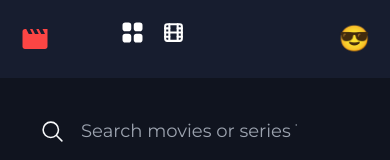
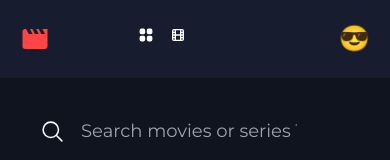
Before and after one commit to MafoaSteve9/App-de-divertissement, a React (Vite) app in the folder app-web-divertissement/: page / in a window 390 px wide. Shown: the top 160 px of the page. Built offline with nearby package versions, Linux system fonts and the light colour scheme; some icons are missing.

Commit message:
Modification de la taille des icons

```diff
--- a/app-web-divertissement/src/components/Aside.jsx
+++ b/app-web-divertissement/src/components/Aside.jsx
@@ -16,28 +16,28 @@ const location = useLocation()
     <div>
       <p className="flex text-[#fc4544] justify-center text-[30px] h-1/3"><MdMovie /></p>
     </div>
-    <div className="flex lg:flex-col sm:flex-row sm:gap-5 lg:gap-5 xl:gap-5">
+    <div className="flex lg:flex-col gap-mobile sm:flex-row sm:gap-5 lg:gap-5 xl:gap-5">
     <Link
         to="/"
-        className={`mx-2 text-[25px] text-white ${location.pathname === '/' && ' text-[#d1c9c9]'}`}
+        className={`mx-2 font-size-mobile lg:text-[25px] sm:text-[25px] text-white ${location.pathname === '/' && ' text-[#b64f4f]'}`}
       >
         <HiMiniSquares2X2 />
       </Link>
       <Link
         to="/categories/Movie"
-        className={`mx-2 text-[25px] text-white ${location.pathname === '/categories/Movie' && 'font-semibold text-[#d1c9c9]'}`}
+        className={`mx-2 font-size-mobile lg:text-[25px] sm:text-[25px] text-white ${location.pathname === '/categories/Movie' && 'font-semibold text-[#b64f4f]'}`}
       >
         <TbMovie />
       </Link>
       <Link
         to="/categories/Serie"
-        className={`mx-2 text-[25px] text-white ${location.pathname === '/categories/Serie' && 'font-semibold text-[#d1c9c9]'}`}
+        className={`mx-2 font-size-mobile lg:text-[25px] sm:text-[25px] text-white ${location.pathname === '/categories/Serie' && 'font-semibold text-[#b64f4f]'}`}
       >
         <PiTelevision />
       </Link>
       <Link
         to="/categories/Favoris"
-        className={`mx-2 text-[25px] text-white ${location.pathname === '/categories/Favoris' && 'font-semibold text-[#d1c9c9]'}`}
+        className={`mx-2 font-size-mobile lg:text-[25px] sm:text-[25px] text-white ${location.pathname === '/categories/Favoris' && 'font-semibold text-[#b64f4f]'}`}
       >
         <FaBookmark />
       </Link>
```
